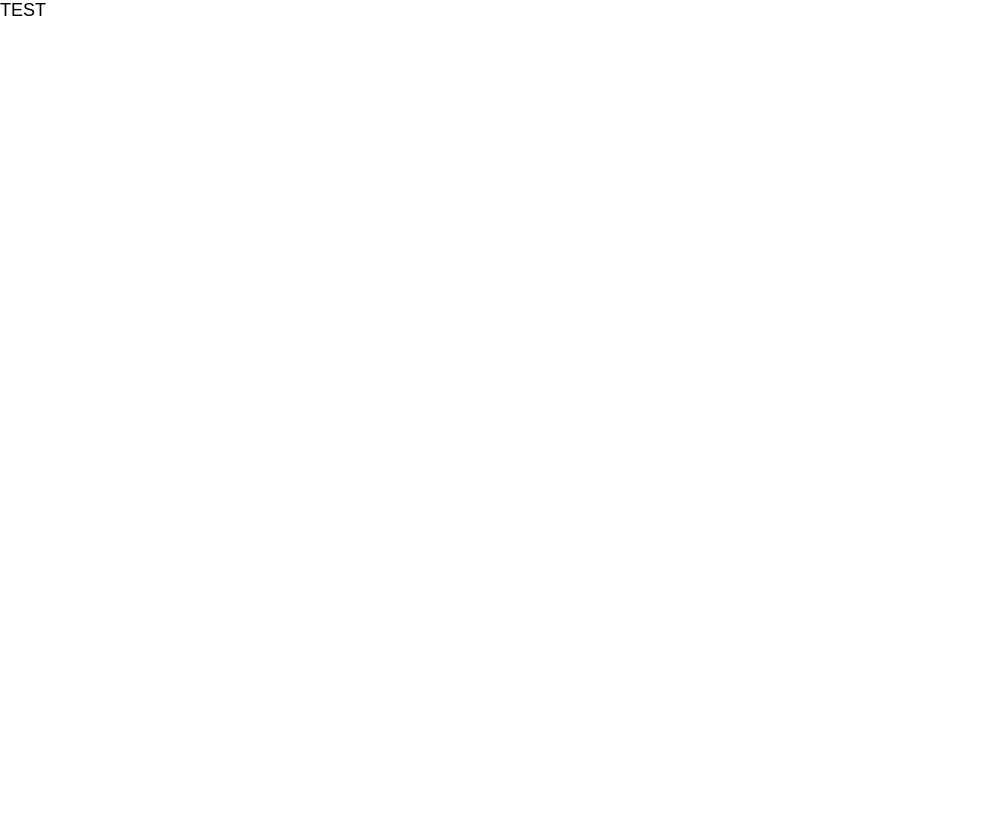
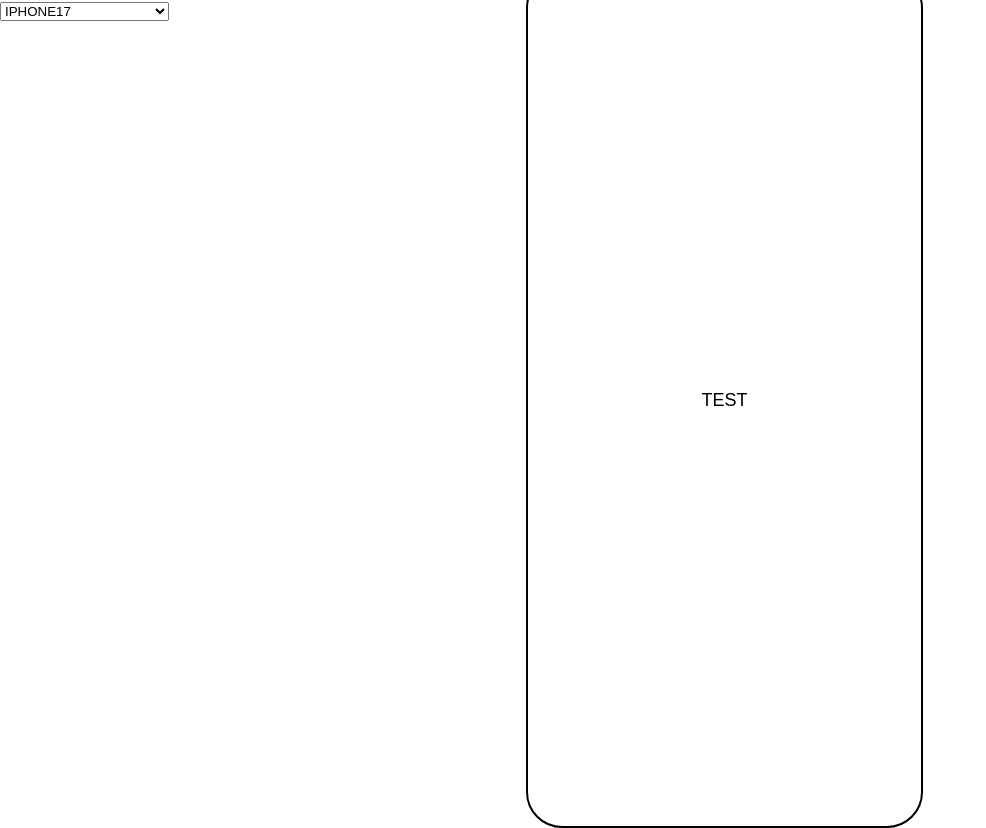
Before and after one commit to SLS480E-Team-3/ikko, a Next.js app: page /MobileTester in a window 1280 px wide. Shown: the whole page, without its empty margins (0-986 px from the left). Before the commit the page ends 800 px from the top, so only its background shows below. Built offline with nearby package versions, Linux system fonts and the light colour scheme.

Commit message:
ADD all screen types

```diff
--- a/src/app/MobileTester/page.tsx
+++ b/src/app/MobileTester/page.tsx
@@ -1,19 +1,87 @@
 'use client'
 
 import TestMobileView from "@/components/testMobileView"
-import { IPHONE13_MAX_SCREEN } from "@/utils/mobileScreenSIze"
+import {
+    IPHONE17_SCREEN,
+    IPHONE17_PRO_SCREEN,
+    IPHONE17_MAX_SCREEN,
+    IPHONE16_SCREEN,
+    IPHONE16_PRO_SCREEN,
+    IPHONE16_MAX_SCREEN,
+    IPHONE15_SCREEN,
+    IPHONE15_PRO_SCREEN,
+    IPHONE15_MAX_SCREEN,
+    IPHONE13_MINI_SCREEN,
+    IPHONE13_SCREEN,
+    IPHONE13_PRO_SCREEN,
+    IPHONE13_MAX_SCREEN,
+    IPHONE_SE_3RD_GEN_SCREEN,
+    IPHONE_SE_2ND_GEN_SCREEN,
+    GALAXY_S26_SCREEN,
+    GALAXY_S26_ULTRA_SCREEN,
+    PIXEL_10_SCREEN,
+    PIXEL_10_PRO_SCREEN,
+    XIAOMI_15_PRO_SCREEN,
+} from "@/utils/mobileScreenSIze"
 import { CSSProperties, useState } from "react"
+
+const PHONES: { label: string; screen: CSSProperties }[] = [
+    { label: 'IPHONE17', screen: IPHONE17_SCREEN },
+    { label: 'IPHONE17_PRO', screen: IPHONE17_PRO_SCREEN },
+    { label: 'IPHONE17_MAX', screen: IPHONE17_MAX_SCREEN },
+    { label: 'IPHONE16', screen: IPHONE16_SCREEN },
+    { label: 'IPHONE16_PRO', screen: IPHONE16_PRO_SCREEN },
+    { label: 'IPHONE16_MAX', screen: IPHONE16_MAX_SCREEN },
+    { label: 'IPHONE15', screen: IPHONE15_SCREEN },
+    { label: 'IPHONE15_PRO', screen: IPHONE15_PRO_SCREEN },
+    { label: 'IPHONE15_MAX', screen: IPHONE15_MAX_SCREEN },
+    { label: 'IPHONE13_MINI', screen: IPHONE13_MINI_SCREEN },
+    { label: 'IPHONE13', screen: IPHONE13_SCREEN },
+    { label: 'IPHONE13_PRO', screen: IPHONE13_PRO_SCREEN },
+    { label: 'IPHONE13_MAX', screen: IPHONE13_MAX_SCREEN },
+    { label: 'IPHONE_SE_3RD_GEN', screen: IPHONE_SE_3RD_GEN_SCREEN },
+    { label: 'IPHONE_SE_2ND_GEN', screen: IPHONE_SE_2ND_GEN_SCREEN },
+    { label: 'GALAXY_S26', screen: GALAXY_S26_SCREEN },
+    { label: 'GALAXY_S26_ULTRA', screen: GALAXY_S26_ULTRA_SCREEN },
+    { label: 'PIXEL_10', screen: PIXEL_10_SCREEN },
+    { label: 'PIXEL_10_PRO', screen: PIXEL_10_PRO_SCREEN },
+    { label: 'XIAOMI_15_PRO', screen: XIAOMI_15_PRO_SCREEN },
+]
 
 export default function MobileTester() {
 
-    const [phone, setPhone] = useState<CSSProperties>()
+    const [phone, setPhone] = useState<CSSProperties>(PHONES[0].screen)
 
-    return(
+    return (
         <div style={{
             height: '100vh',
-            width: '100vw'
+            width: '100vw',
+            display: 'flex'
         }}>
-            <TestMobileView />
+            <div style={{
+                justifyContent: 'left'
+            }}>
+                <select
+                    name="phones"
+                    id=""
+                    onChange={(e) => {
+                        const selected = PHONES.find((p) => p.label === e.target.value)
+                        if (selected) setPhone(selected.screen)
+                    }}
+                >
+                    {
+                        PHONES.map((p) => <option key={p.label} value={p.label}>{p.label}</option>)
+                    }
+                </select>
+            </div>
+            <div style={{
+                flex: 1,
+                display: 'flex',
+                alignItems: 'center',
+                justifyContent: 'center'
+            }}>
+                <TestMobileView size={phone} />
+            </div>
         </div>
     )
 }
--- a/src/app/form.tsx
+++ b/src/app/form.tsx
@@ -8,7 +8,7 @@ export default function Form() {
 
     return (
         <div className={styles.page}>
-            <div className={styles.temp} onClick={() => router.push('.MobileTester')}>MobileTester</div>
+            <div className={styles.temp} onClick={() => router.push('./MobileTester')}>MobileTester</div>
             <div className={styles.game} onClick={() => router.push('./Game')}>GAME</div>
         </div>
     )
--- a/src/components/testMobileView.tsx
+++ b/src/components/testMobileView.tsx
@@ -3,8 +3,27 @@
 import { CSSProperties } from "react"
 
 export default function TestMobileView({ size }: { size: CSSProperties }) {
+    // `size` only carries a CSS custom property (e.g. --iphone-13-mini-width:
+    // 360px), so it never resizes anything applied as-is -- pull that one
+    // value out and use it as the actual frame width. The property name
+    // itself (--iphone-... vs everything else) is also the only way to tell
+    // which platform was selected, since PHONES only passes this object.
+    const [varName, width] = Object.entries(size)[0] as [string, string]
+    const isIphone = varName.startsWith('--iphone')
+
     return (
-        <div style={size}>
+        <div
+            style={{
+                ...size,
+                width,
+                aspectRatio: '9 / 19.5',
+                border: '2px solid black',
+                borderRadius: isIphone ? '36px' : '0',
+                display: 'flex',
+                alignItems: 'center',
+                justifyContent: 'center',
+            }}
+        >
             TEST
         </div>
     )
```
